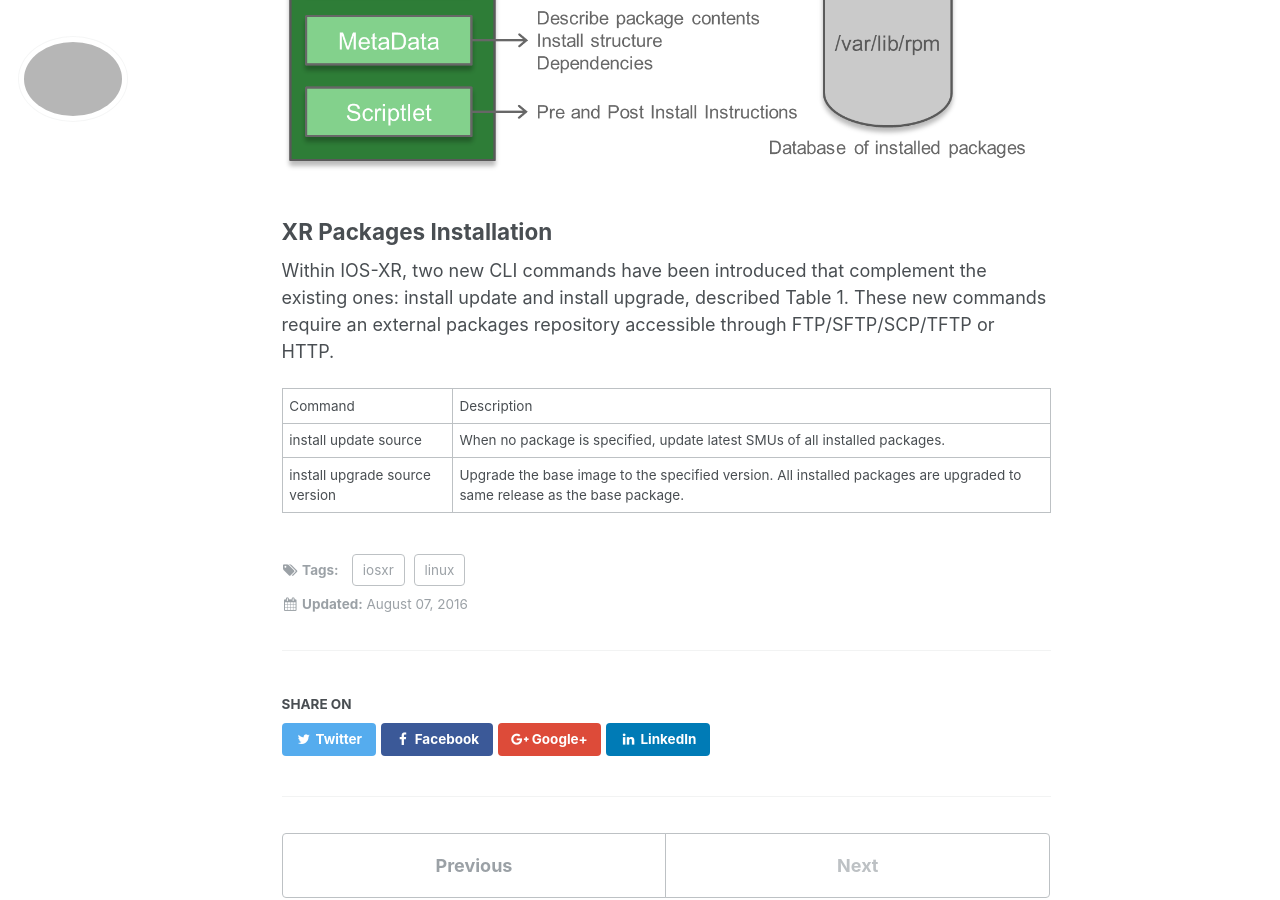
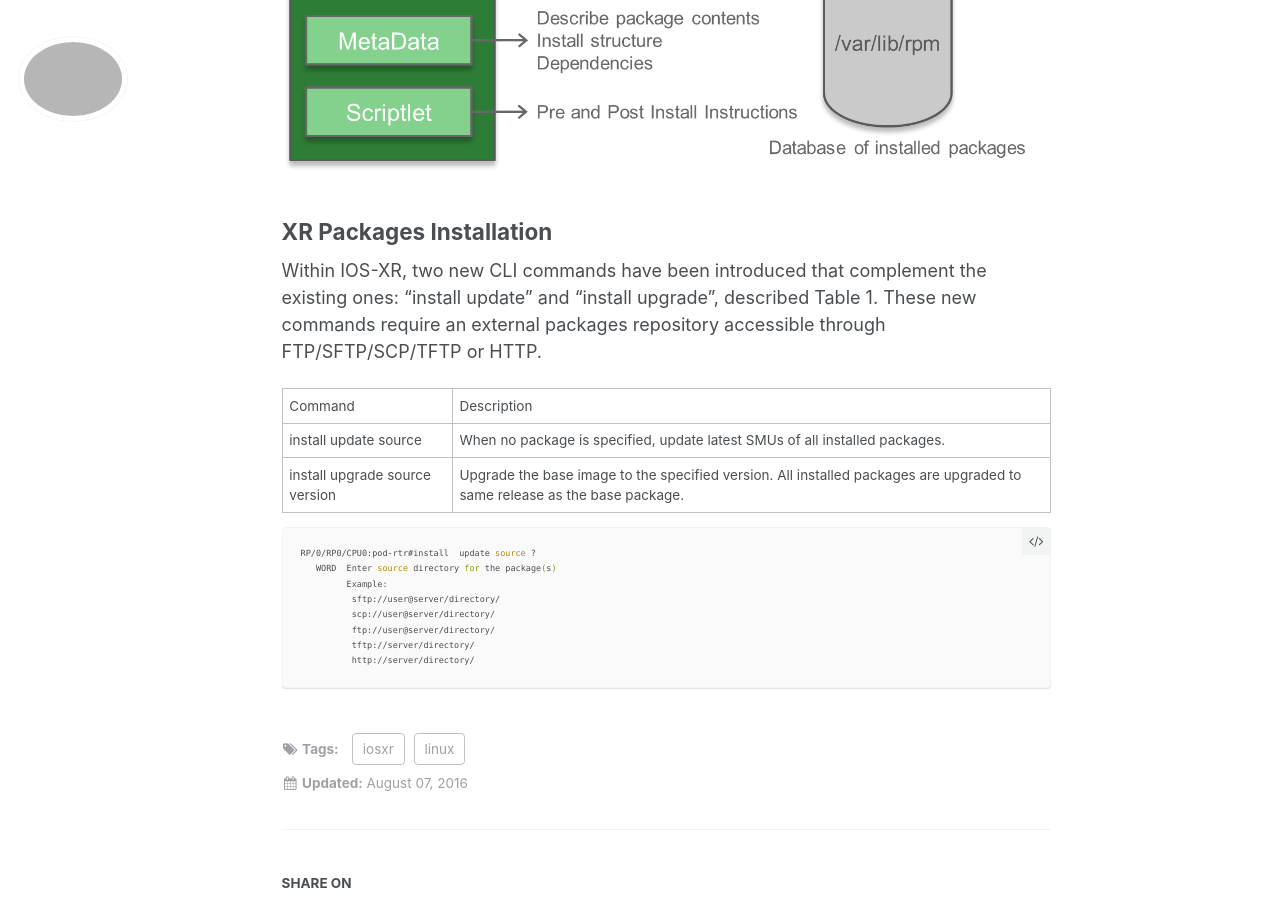
Before and after one commit to xrdocs/software-management, a Jekyll site: the page built from _tutorials/2016-08-06-introduction-to-rpm.md, in a window 1280 px wide and 900 px high, scrolled down 958 px. Built offline with Jekyll 4.4.1, drawn with Linux system fonts in a browser that asks for light colours; comment, search, counter and statistics services are not loaded.

Commit message:
Created 2016-08-06-introduction-to-rpm.md

````diff
--- a/_tutorials/2016-08-06-introduction-to-rpm.md
+++ b/_tutorials/2016-08-06-introduction-to-rpm.md
@@ -26,8 +26,19 @@ A Software Maintenance Update (SMU) will be published in the form of tape archiv
 ![Anatomy of RPM]({{site.baseurl}}/images/RPM.png)
 
 ## XR Packages Installation
-Within IOS-XR, two new CLI commands have been introduced that complement the existing ones: install update and install upgrade, described Table 1. These new commands require an external packages repository accessible through FTP/SFTP/SCP/TFTP or HTTP.
+Within IOS-XR, two new CLI commands have been introduced that complement the existing ones: "install update" and "install upgrade", described Table 1. These new commands require an external packages repository accessible through FTP/SFTP/SCP/TFTP or HTTP.
 
 | Command   | Description |
 | install update source <repository> | When no package is specified, update latest SMUs of all installed packages. |
 | install upgrade source <repository> version <ver_num> | Upgrade the base image to the specified version. All installed packages are upgraded to same release as the base package. |
+
+```shell
+RP/0/RP0/CPU0:pod-rtr#install  update source ?
+   WORD  Enter source directory for the package(s)
+         Example:
+          sftp://user@server/directory/
+          scp://user@server/directory/
+          ftp://user@server/directory/
+          tftp://server/directory/
+          http://server/directory/
+ ```
````
